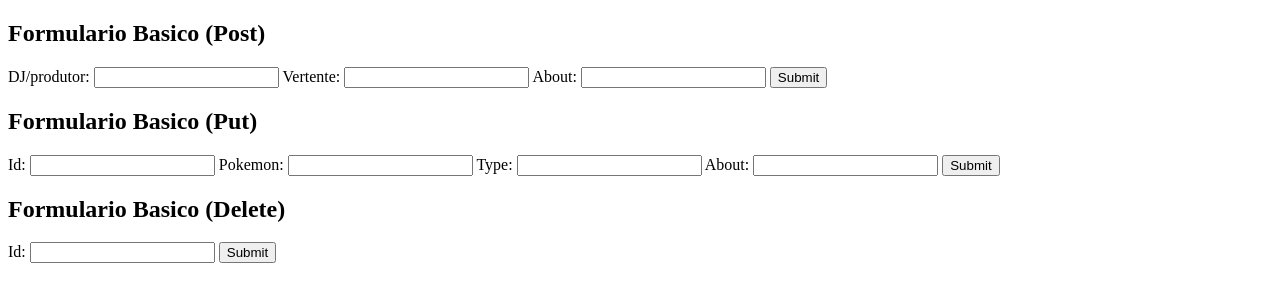
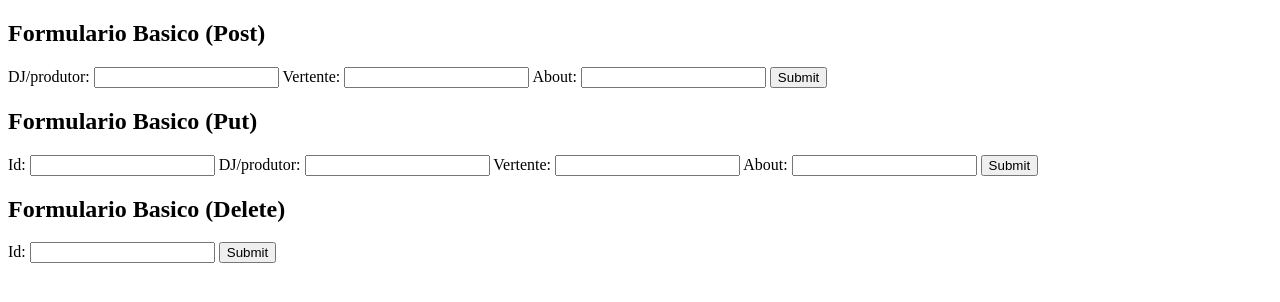
Before and after one commit to Douglas-Tanaka/Atividade_8, a plain HTML site: page index.html in a window 1280 px wide. Drawn offline with Linux system fonts and the light colour scheme.

Commit message:
Update index.html

```diff
--- a/index.html
+++ b/index.html
@@ -38,11 +38,11 @@
             </label>
 
 
-            <label>Pokemon:
+            <label>DJ/produtor:
             <input type="text" name="DJ/produtor"/>
             </label>
 
-            <label>Type:
+            <label>Vertente:
             <input type="text" name="Vertente"/>
             </label>
 
```
